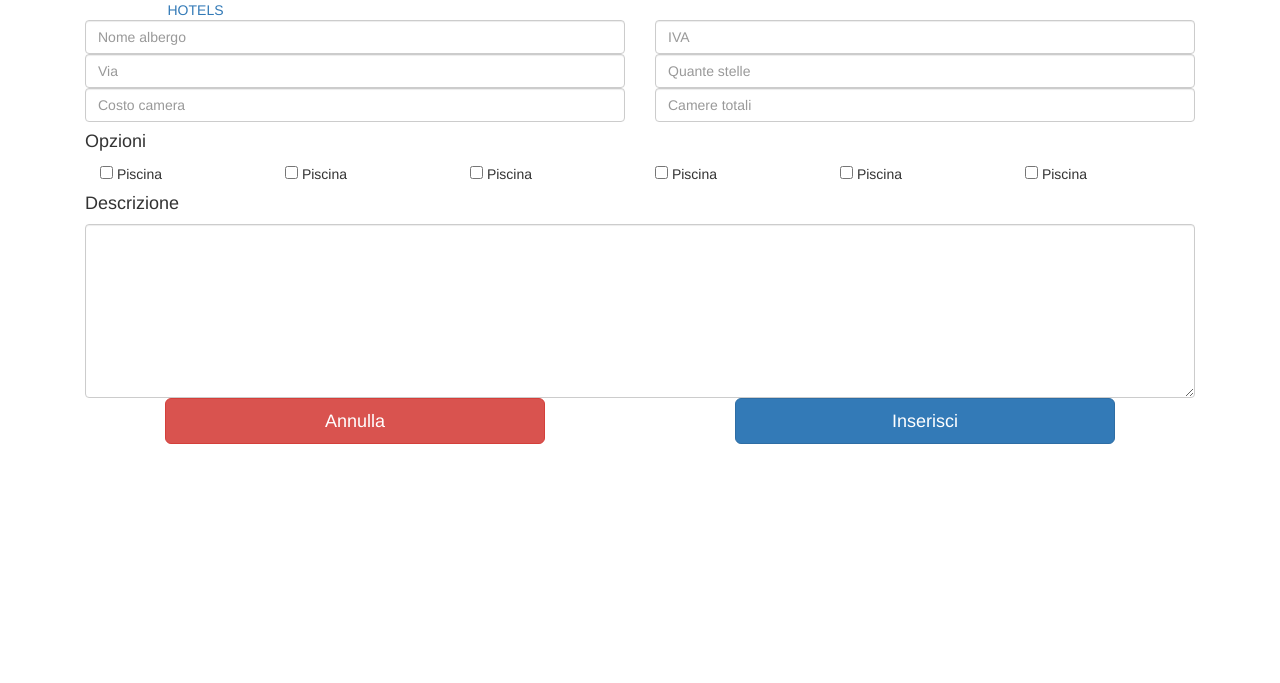
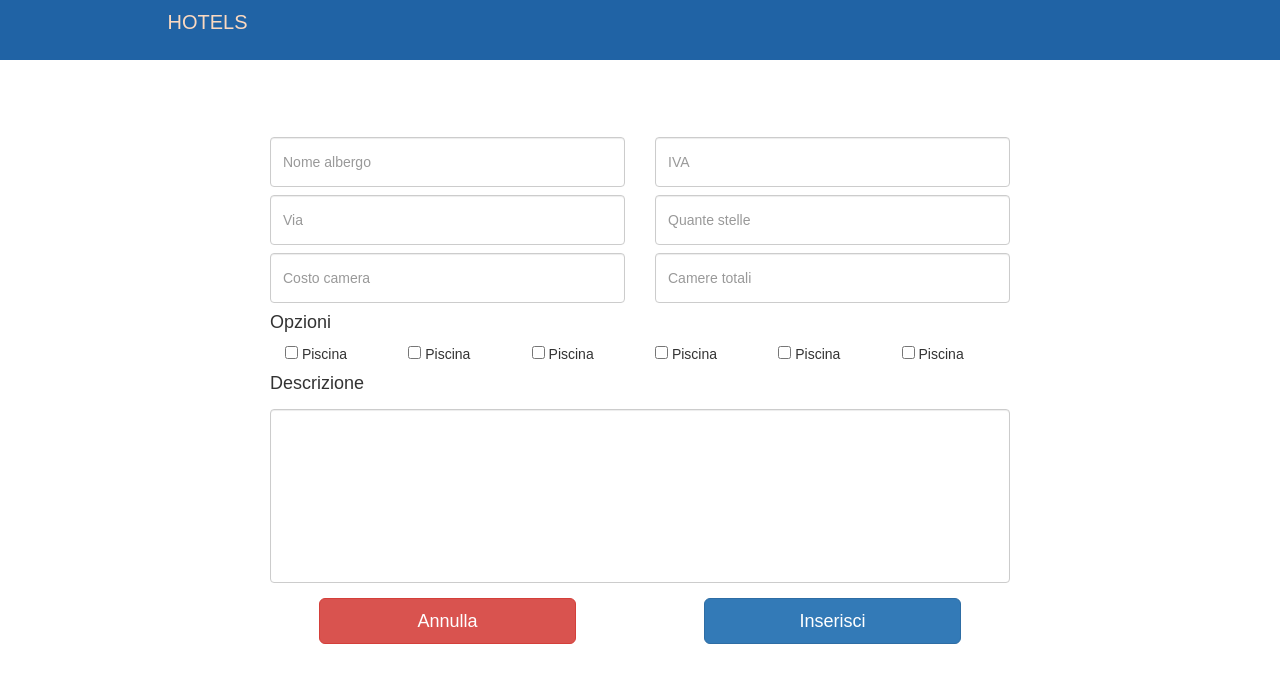
Before and after one commit to MRdima98/e-commerce-final, a Django app: page /hotel/ in a window 1280 px wide. Shown: the top 683 px of the page. Run offline with Django 4.2, Linux system fonts and the light colour scheme; some libraries are stand-ins or nearby versions.

Commit message:
learnt to load static

```diff
--- a/DumitruFrunza135801/DumitruFrunza135801/settings.py
+++ b/DumitruFrunza135801/DumitruFrunza135801/settings.py
@@ -118,6 +118,9 @@ USE_TZ = True
 
 STATIC_URL = 'static/'
 
+STATICFILES_DIRS = [
+    Path.joinpath(BASE_DIR, 'static'),
+]
 # Default primary key field type
 # https://docs.djangoproject.com/en/4.0/ref/settings/#default-auto-field
 
--- /dev/null
+++ b/DumitruFrunza135801/static/style.css
@@ -0,0 +1,190 @@
+*{
+    margin: 0;
+    padding: 0;
+}
+
+body {
+    font-family: sans-serif;
+    margin: 0;
+}
+
+/*
+-----------HERO SECTION-----------
+*/
+
+.hero{
+    height: 100vh;
+    width: inherit;
+    background-image: url('resources/home-page-2.jpg');
+    background-size:     cover;
+    background-repeat:   no-repeat;
+    background-position: center center;
+}
+
+
+.grid-main{
+    display: grid;
+    grid-template-rows: auto 1fr auto;
+    align-items: center;
+}
+
+.top-nav{
+    font-size: 20px;
+    margin-top: 8px;
+    color: rgb(243, 224, 192);
+}
+
+.links{
+    color: #fbd9c0;
+    text-decoration: none;
+}
+
+.links:hover{
+    color: #ffd7ba;
+    text-decoration: none;
+}
+
+.base-height{
+    height: 50px;
+}
+
+#label {
+    margin-bottom: -50px;
+    padding-left: 5px;
+    padding-top: 2px;
+    position: absolute;
+    color: #ccc;
+}
+
+.input {
+    height: 100%;
+    padding-bottom: -10px;
+}
+
+.button-color{
+    display: flex;
+    justify-content: center;
+    align-items: center;
+    background-color: #fe994a;
+}
+
+.button-color:hover{
+    background-color: #febf6e;
+}
+
+.icon-dim{
+    width: 24px;
+    height: 24px;
+}
+
+/*
+-----------SEARCH SECTION-----------
+ */
+
+.hero-banner{
+    height: 60px;
+    width: inherit;
+    background-color: #2063a5;
+}
+
+.find-section{
+    display: flex;
+    margin-top: 50px;
+    height: 1000px;
+    font-size: 18px;
+    font-weight: 500;
+}
+
+.search-grid{
+    display: flex;
+    flex-direction: column;
+
+}
+
+.thin-border{
+    border: thin solid #2063a5;
+    border-radius: 4px;
+}
+
+.top-border{
+    border-top: thin solid black;
+}
+
+.light-top-margin{
+    margin-top: 15px;
+
+}
+
+.light-left-margin{
+    margin-left: 15px;
+}
+
+.checkbox-dim{
+    width: 18px;
+    height: 18px;
+}
+
+.filter-font-titles{
+    font-size: 20px;
+    font-weight: 700;
+}
+
+.filter-font-titles-secondary{
+    font-weight: 520;
+}
+
+#main-filters{
+    background-color: #2063a5;
+}
+
+.divider{
+    height: 10px;
+}
+
+.light-top-bot-margin{
+    margin-top: 15px;
+    margin-bottom: 30px;
+}
+
+/*
+-----------------LOG IN-------------------
+*/
+
+.log-in-width{
+    margin-top: 100px;
+    width: 300px;
+    align-content: center;
+}
+
+.very-light-top-margin{
+    margin-top: 8px;
+}
+
+
+/*
+-----------------REGISTER----------------
+*/
+
+.register-width{
+    margin-top: 100px;
+    width: 800px;
+    align-content: center;
+}
+
+
+
+/*
+-----------------REGISTRA LA TUA STRUTTURA--------------------------------
+*/
+
+.no-resize{
+    resize: none;
+}
+
+/*
+-----------------MODIFICA STRUTTURA--------------------------------
+*/
+
+.light-bottom-margin{
+    margin-bottom: 15px;
+}
--- a/DumitruFrunza135801/templates/base.html
+++ /dev/null
@@ -1 +0,0 @@
-<!doctype html>
--- a/DumitruFrunza135801/templates/registra_struttura.html
+++ b/DumitruFrunza135801/templates/registra_struttura.html
@@ -5,55 +5,9 @@
   <meta charset="utf-8">
   <meta name="viewport" content="width=device-width, initial-scale=1">
   <link rel="stylesheet" href="https://maxcdn.bootstrapcdn.com/bootstrap/3.4.1/css/bootstrap.min.css">
-  <link href="style.css" rel="stylesheet" />
 
-  <link rel="stylesheet" href="//code.jquery.com/ui/1.12.1/themes/base/jquery-ui.css">
-  <link rel="stylesheet" href="/resources/demos/style.css">
-  <script src="https://code.jquery.com/jquery-1.12.4.js"></script>
-  <script src="https://code.jquery.com/ui/1.12.1/jquery-ui.js"></script>
-  <script src="https://code.jquery.com/jquery-3.6.0.js"></script>
-  <script src="https://code.jquery.com/ui/1.13.1/jquery-ui.js"></script>
-  <script>
-  $( function() {
-    $( "#datepicker1" ).datepicker();
-  } );
-  </script>
-  <script>
-    $( function() {
-      $( "#datepicker2" ).datepicker();
-    } );
-    </script>
-      <script>
-        $( function() {
-          var availableTags = [
-            "ActionScript",
-            "AppleScript",
-            "Asp",
-            "BASI",
-            "C",
-            "C++",
-            "Clojure",
-            "COBOL",
-            "ColdFusion",
-            "Erlang",
-            "Fortran",
-            "Groovy",
-            "Haskell",
-            "Java",
-            "JavaScript",
-            "Lisp",
-            "Perl",
-            "PHP",
-            "Python",
-            "Ruby",
-            "Scala",
-            "Scheme"
-          ];
-          $( "#search" ).autocomplete({
-            source: availableTags
-          });
-        } );
-        </script>
+  {% load static %}
+  <link rel="stylesheet" href="{% static 'style.css' %}" />
 </head>
 <body>
   <div class="hero-banner" >
@@ -123,8 +77,5 @@
         </form>
       </div>
     </div>
-  <script type="module" src="https://unpkg.com/ionicons@5.5.2/dist/ionicons/ionicons.esm.js"></script>
-  <script nomodule src="https://unpkg.com/ionicons@5.5.2/dist/ionicons/ionicons.js"></script>
-  <script src="datepicker.min.js"></script>
 </body>
 </html>
```
